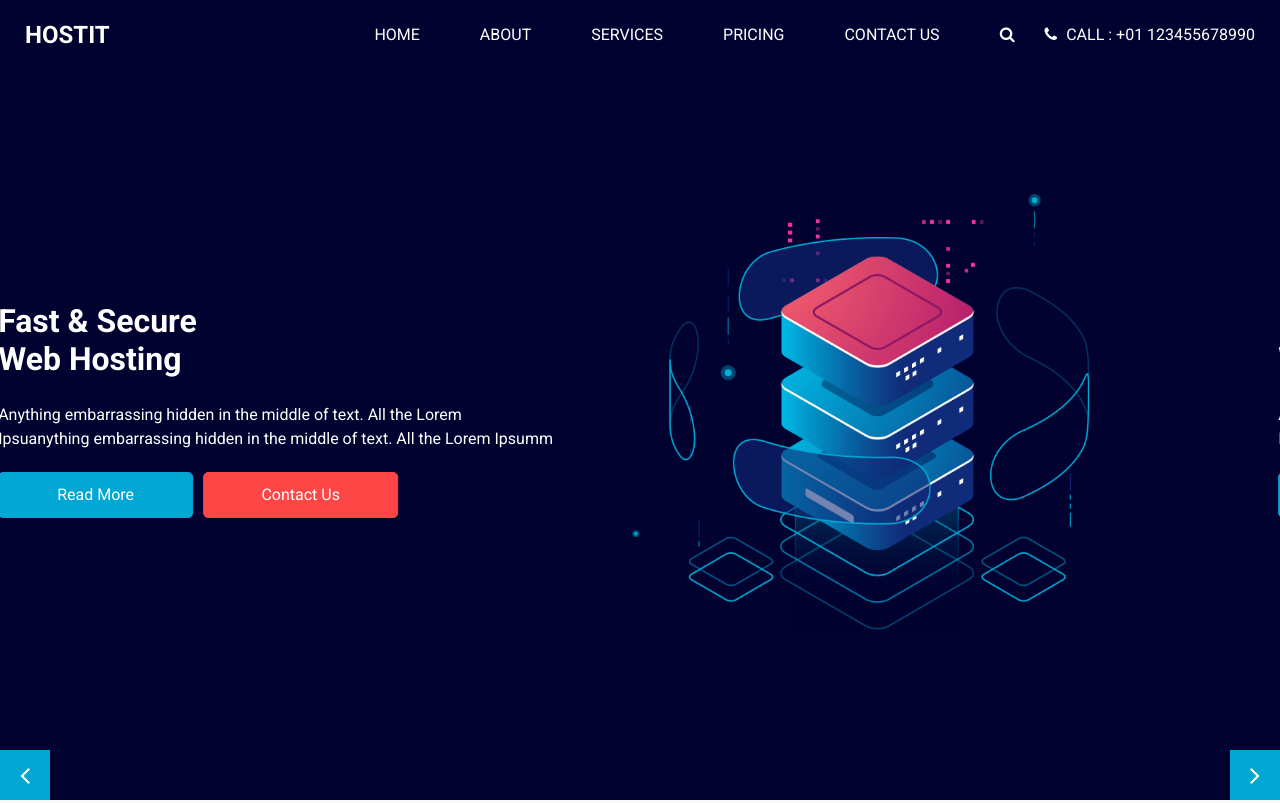
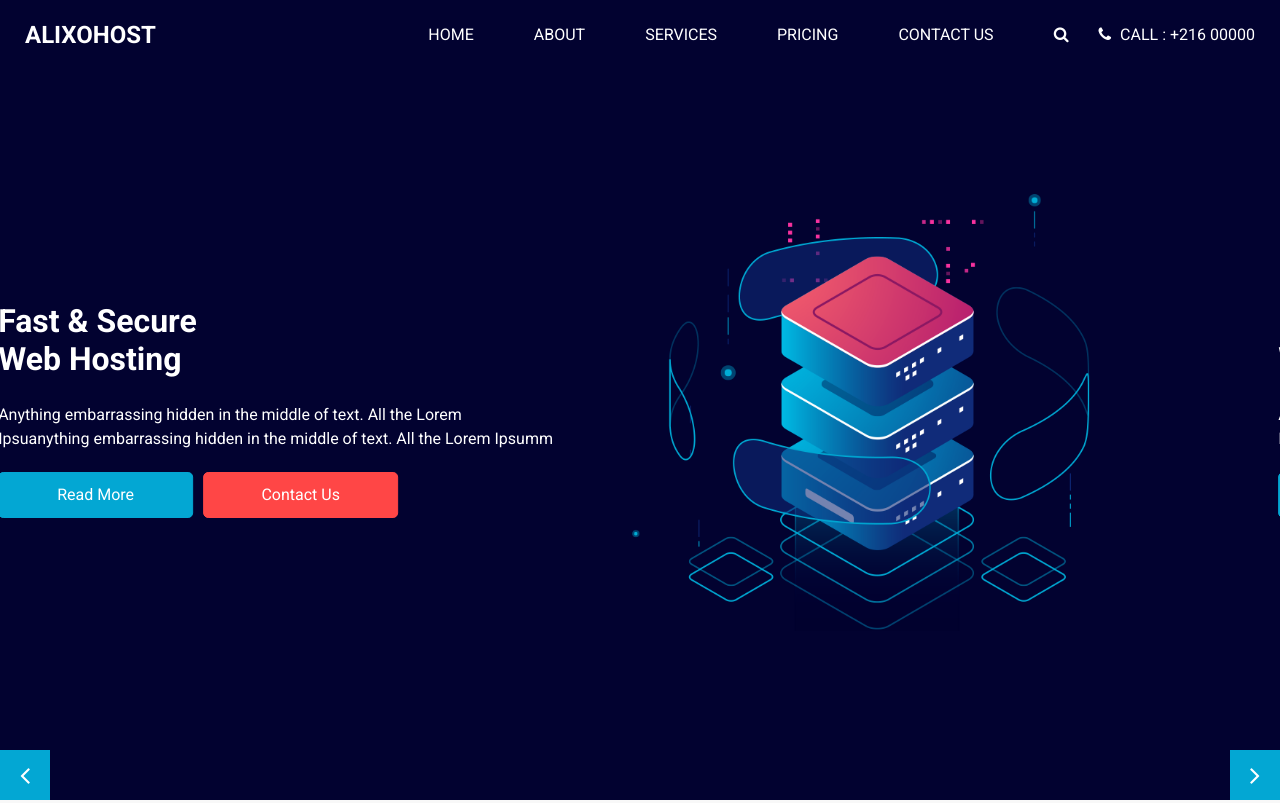
Before and after one commit to kadilac23/AlixotHost.com, a plain HTML site: page index.html in a window 1280 px wide. Shown: the top 803 px of the page. Drawn offline with Linux system fonts and the light colour scheme; a script that the page names is missing.

Commit message:
Update index.html

```diff
--- a/index.html
+++ b/index.html
@@ -40,7 +40,7 @@
       <div class="container-fluid">
         <nav class="navbar navbar-expand-lg custom_nav-container ">
           <a class="navbar-brand" href="index.html">
-            <span>Hostit</span>
+            <span>AlixoHost</span>
           </a>
 
           <button class="navbar-toggler" type="button" data-toggle="collapse" data-target="#navbarSupportedContent" aria-controls="navbarSupportedContent" aria-expanded="false" aria-label="Toggle navigation">
@@ -74,7 +74,7 @@
               <a href="">
                 <i class="fa fa-phone" aria-hidden="true"></i>
                 <span>
-                  Call : +01 123455678990
+                  Call : +216 00000
                 </span>
               </a>
             </div>
```
